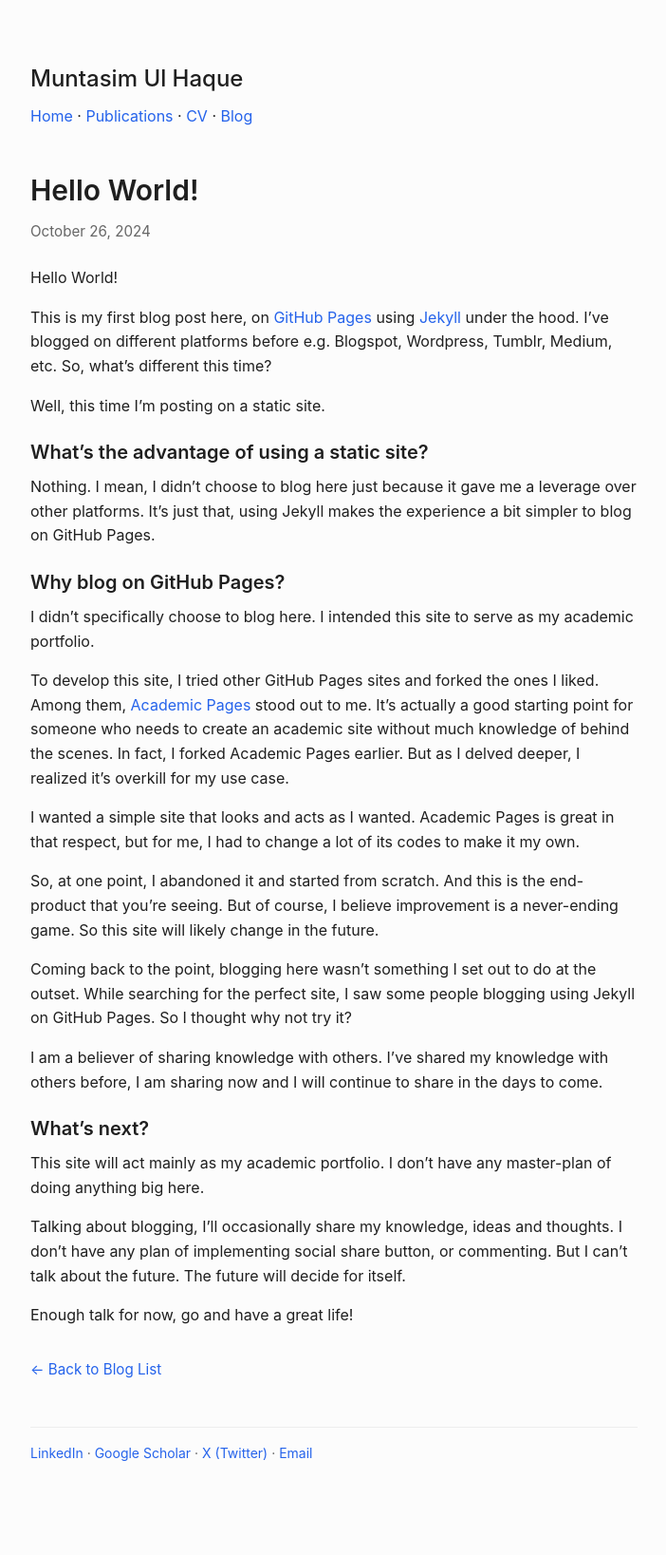
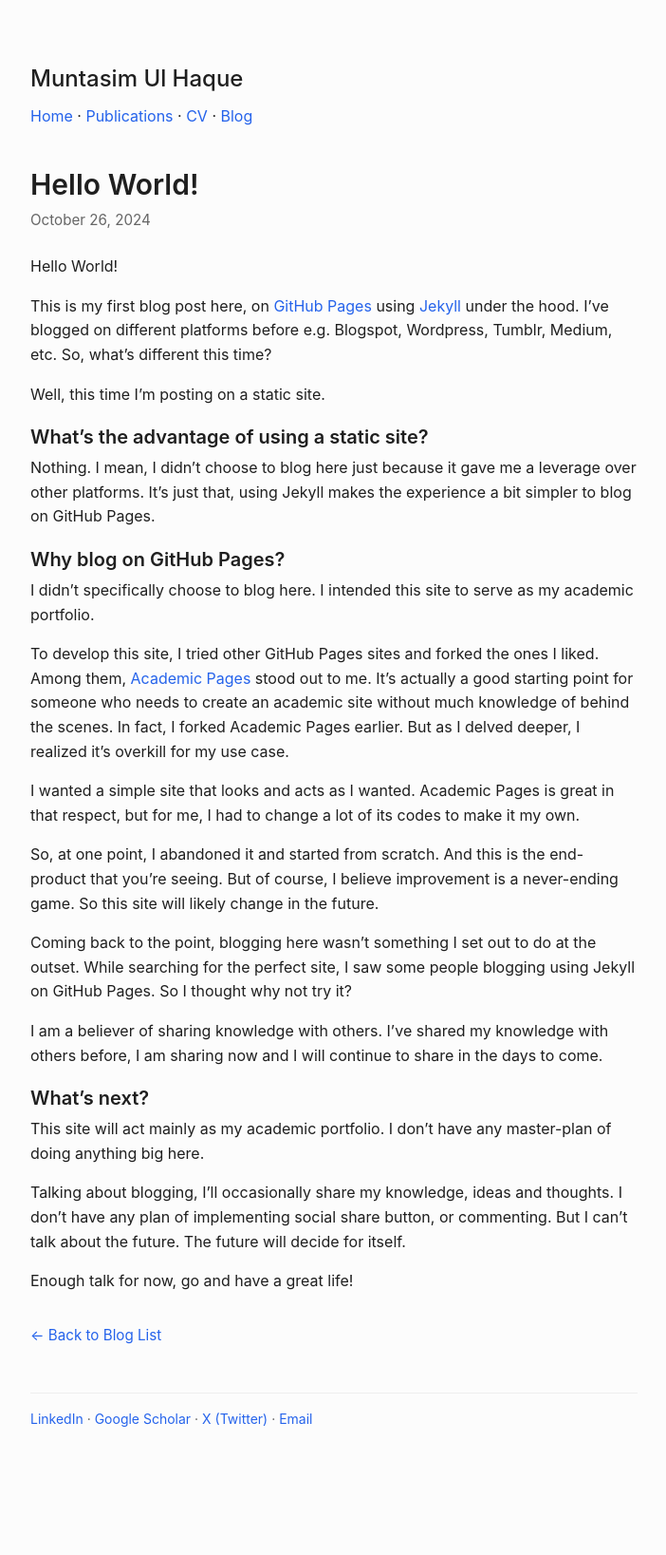
Before and after one commit to muntasimulhaque/muntasimulhaque.github.io, a Jekyll site: the page built from _posts/2024-10-26-hello-world.md, in a window 1280 px wide. Shown: the whole page at 95% size, without its empty margins (288-990 px from the left). Built offline with Jekyll 4.4.1, drawn with Linux system fonts in a browser that asks for light colours; after the commit the page ends 1601 px from its top, so only the background shows below that.

Commit message:
Update style.css

```diff
--- a/assets/css/style.css
+++ b/assets/css/style.css
@@ -65,6 +65,7 @@
   font-size: 1.875rem;
   font-weight: 600;
   margin-bottom: 1rem;
+  line-height: 1.2; /* Added tighter line height for headings */
 }
 
 h3 {
@@ -72,12 +73,20 @@
   font-weight: 600;
   margin-top: 1.5rem;
   margin-bottom: 0.75rem;
+  line-height: 1.2; /* Added tighter line height for headings */
 }
 
 h4 {
   font-size: 1.25rem;
   font-weight: 600;
   margin-top: 1.25rem;
+  margin-bottom: 0.5rem;
+  line-height: 1.2; /* Added tighter line height for headings */
+}
+
+/* Post title specific styling */
+.post h2 {
+  line-height: 1.2; /* Tighter line spacing for post titles */
   margin-bottom: 0.5rem;
 }
 
@@ -135,10 +144,6 @@
   color: #666;
   margin-bottom: 1.5rem;
   font-size: 0.95rem;
-}
-
-.post h2 {
-  margin-bottom: 0.5rem;
 }
 
 .back-to-blog {
@@ -221,7 +226,7 @@
   color: #555;
 }
 
-/* Image styling - NEW */
+/* Image styling */
 img {
   max-width: 100%;
   height: auto;
```
